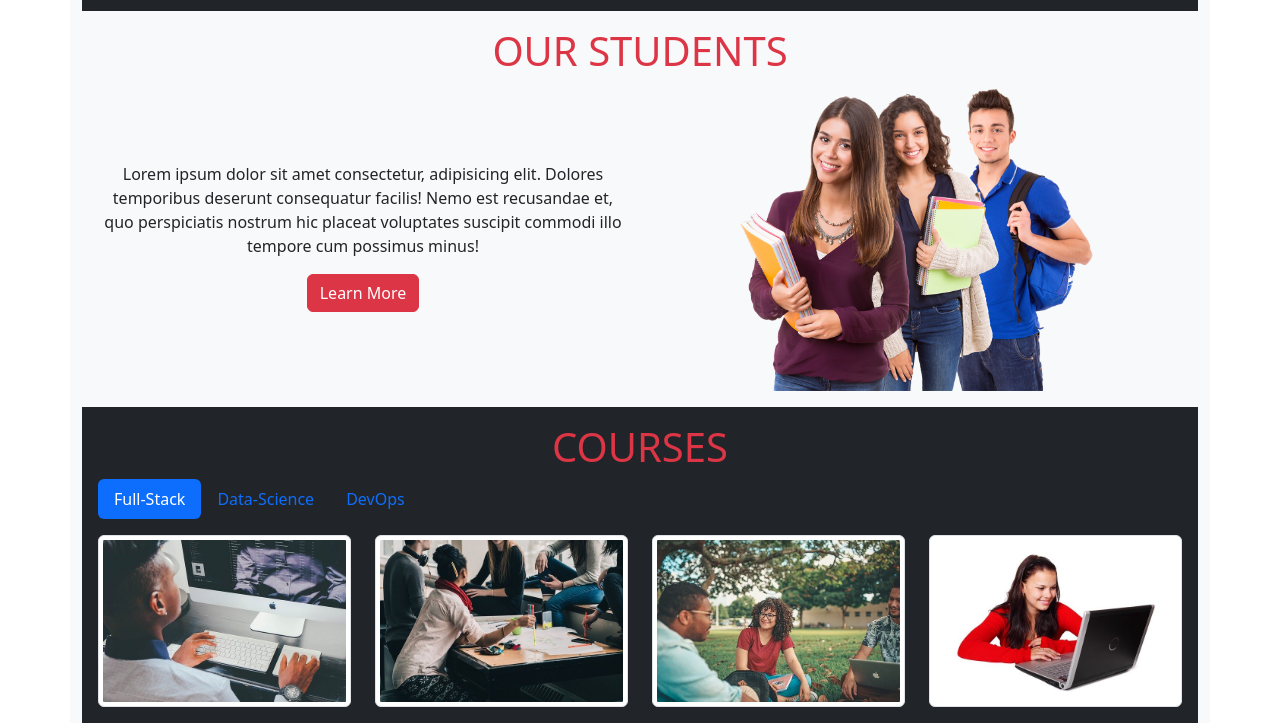
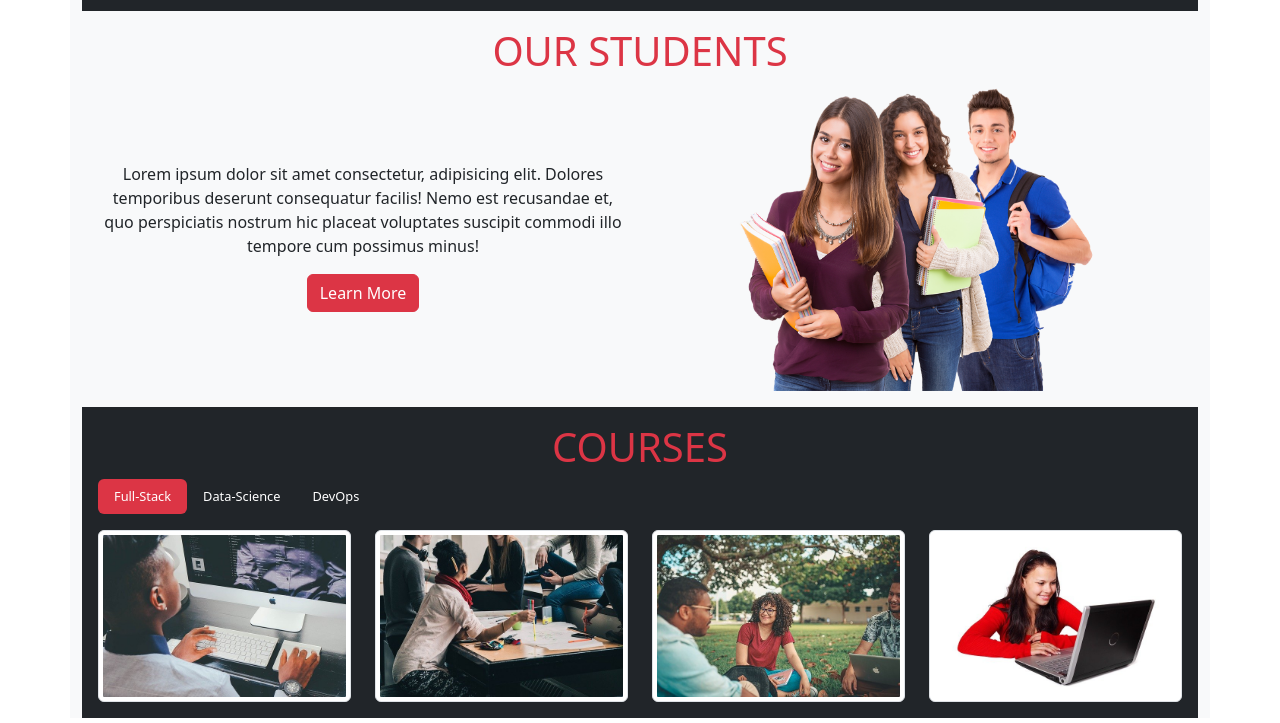
Before and after one commit to sevgi75/my_codess, a plain HTML site: page html-css/hc14_Bootstrap-Project/index.html in a window 1280 px wide. Shown: the part 1702-2425 px from the top of the page. Drawn offline with nearby package versions, Linux system fonts and the light colour scheme.

Commit message:
courses done

```diff
--- a/html-css/hc14_Bootstrap-Project/css/style.css
+++ b/html-css/hc14_Bootstrap-Project/css/style.css
@@ -66,3 +66,18 @@ section#instructors i{
 section#instructors i:hover{
     opacity: 0.5;
 }
+/*! ------------------4-STUDENTS SECTION------------------*/
+
+/*! ------------------5-COURSES SECTION------------------*/
+
+section#courses .nav-link.active{
+    background-color: var(--red);
+}
+
+section#courses .nav-link{
+    color: white;
+}
+
+section#courses .nav-pills{
+    font-size: 0.8rem;
+}
```
